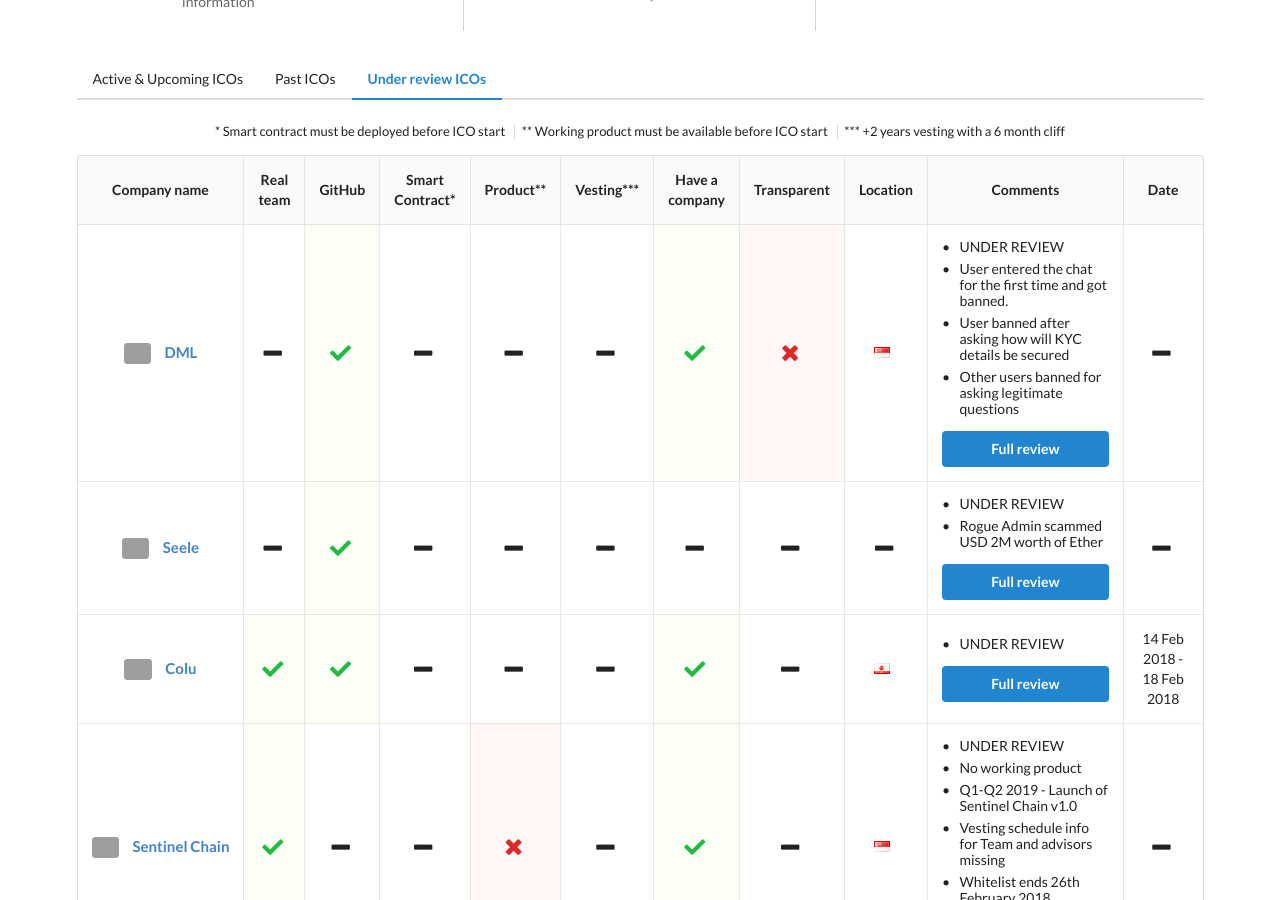
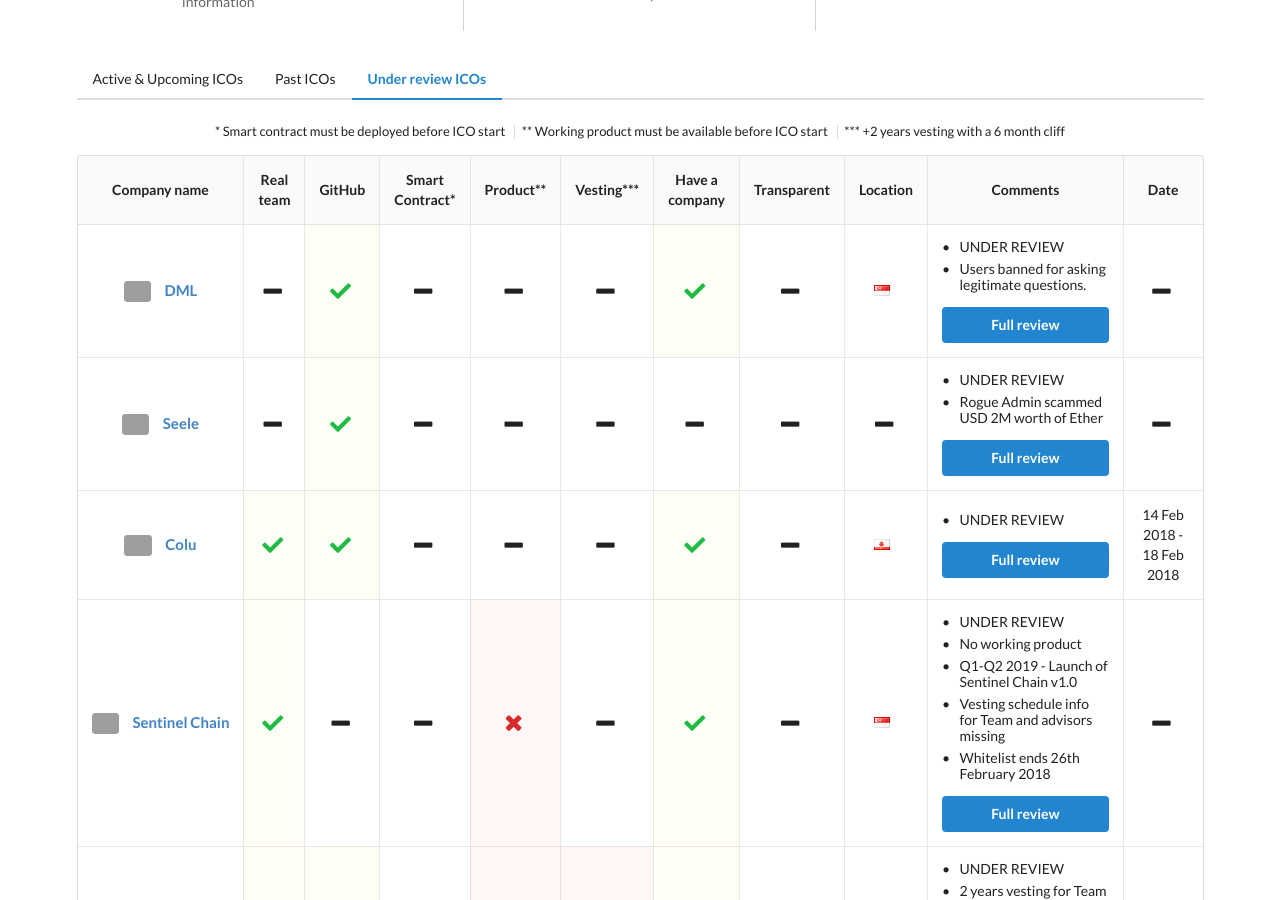
Before and after one commit to ico-check/ico-check, a Jekyll site: the page built from in-review.md, in a window 1280 px wide and 900 px high, scrolled down 337 px. Built offline with Jekyll 4.4.1, drawn with Linux system fonts in a browser that asks for light colours; nearby versions of some CDN libraries; grey boxes are pictures that could not be loaded.

Commit message:
43-dml-ico-check
Comments update. Users unbanned. Info posted in issue

```diff
--- a/_data/in-review-icos.yml
+++ b/_data/in-review-icos.yml
@@ -7,14 +7,11 @@
   product:
   min_vesting:
   have_company: true
-  transparent: false
+  transparent:
   location: Singapore
   comments:
     - content: UNDER REVIEW
-    - content: User entered the chat for the first time and got banned.
-    - content: User banned after asking how will KYC details be secured
-    - content: Other users banned for asking legitimate questions
-
+    - content: Users banned for asking legitimate questions.
   ico_start_date:
   ico_end_date:
   safe: false
```
